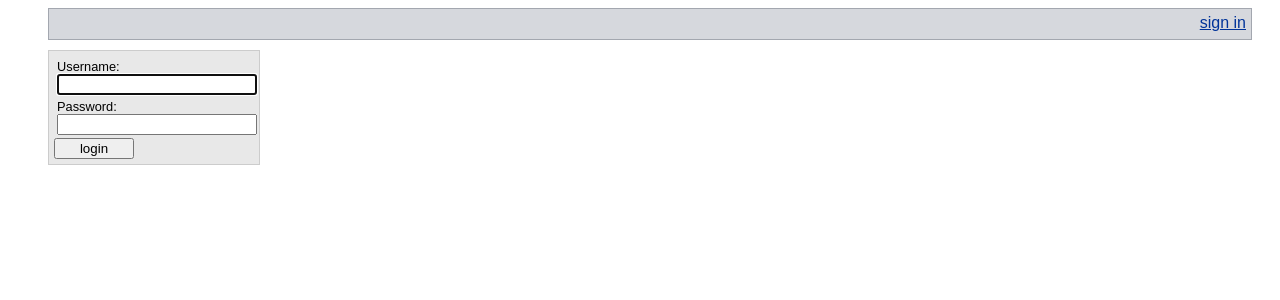
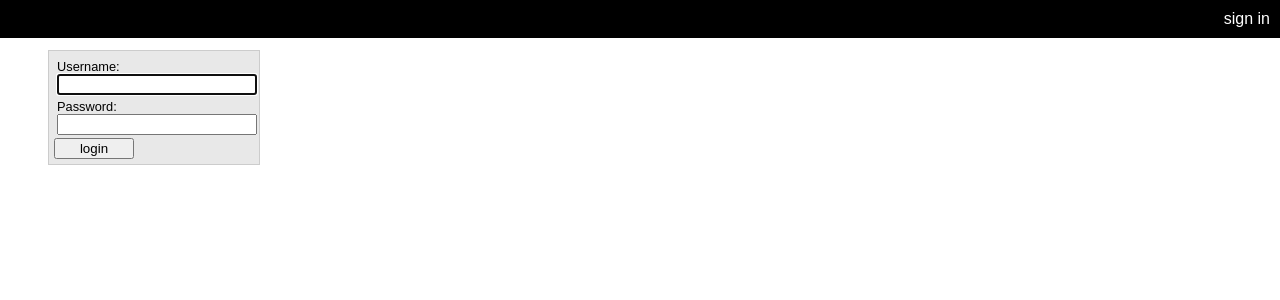
Before and after one commit to armsmaster/harmonium, a Django app: page /notes/login/?next=/budget/1/accounts/asset/ in a window 1280 px wide. Shown: the top 300 px of the page. Run offline with Django 3.2, Linux system fonts and the light colour scheme; parts of the project's set-up code (start-up, migrations or seed data) failed here and were passed over.

Commit message:
small fix 02

```diff
--- a/budget/templates/budget/base.html
+++ b/budget/templates/budget/base.html
@@ -17,17 +17,17 @@
 			margin-top: 0px;
 			padding: 10px;
 			background-color: black;
-			color: white;
+			color: #CCCCCC;
 		}
 		.page-header a:link {
-			color: #e8e8e8;
+			color: white;
 			text-decoration: none;
 		}
 		.page-header a:hover {
 			font-weight: bold;
 		}
 		.page-header a:visited {
-			color: #e8e8e8;
+			color: white;
 		}
 		.main-content-container {
 			display: block;
--- a/notes/templates/notes/base.html
+++ b/notes/templates/notes/base.html
@@ -20,10 +20,10 @@
 	}
 	.post-form {
 		background-color: #e8e8e8;
-		border: solid #cccccc 1px;
+		//border: solid #cccccc 1px;
 		width : 400;
 		margin-top: 10px;
-		padding: 5;
+		padding: 10px;
 		display: block;
 	}
 	.post-form label {
@@ -80,18 +80,31 @@
 		display: block;
 		margin-left: 40;
 		margin-right: 40px;
+		margin-top: 50px;
 	}
 	.page-header {
 		z-index: 1;
-		position: relative;
-		height: 20px;
-		margin-bottom: 0px;
-		margin-left: 40px;
-		margin-right: 20px;
-		padding: 5px;
-		border: 1px solid #A3A7AF;
-		background-color: #d6d8dd;
+		position: fixed;
+		top: 0px;
+		left: 0px;
+		box-sizing: border-box;
+		width: 100%;
+		margin: 0px;
+		padding: 10px;
+		color: #CCCCCC;
+		background-color: black;
 	}
+	.page-header a:link {
+		color: white;
+		text-decoration: none;
+	}
+	.page-header a:visited {
+		color: white;
+	}
+	.page-header a:hover {
+		font-weight: bold;
+	}
+
 	.top-content {
 		margin-top: 10px;
 	}
```
